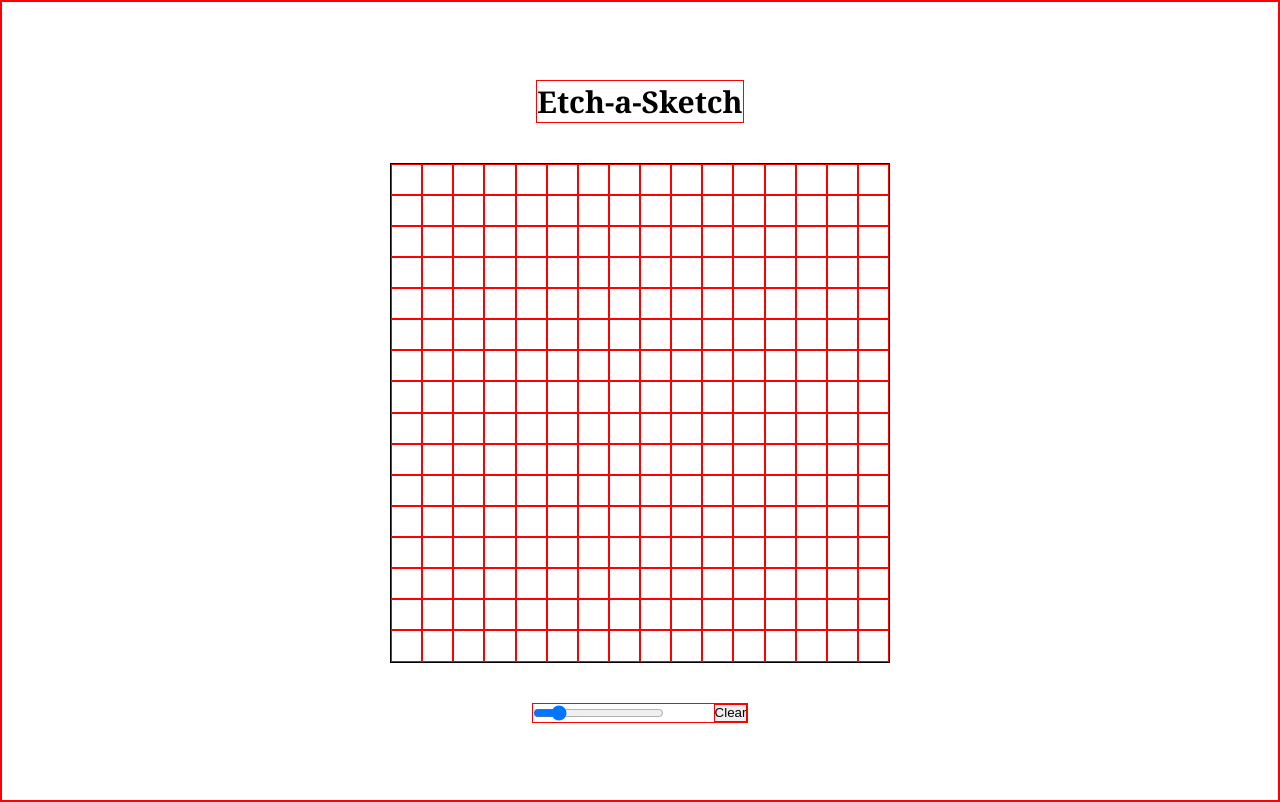
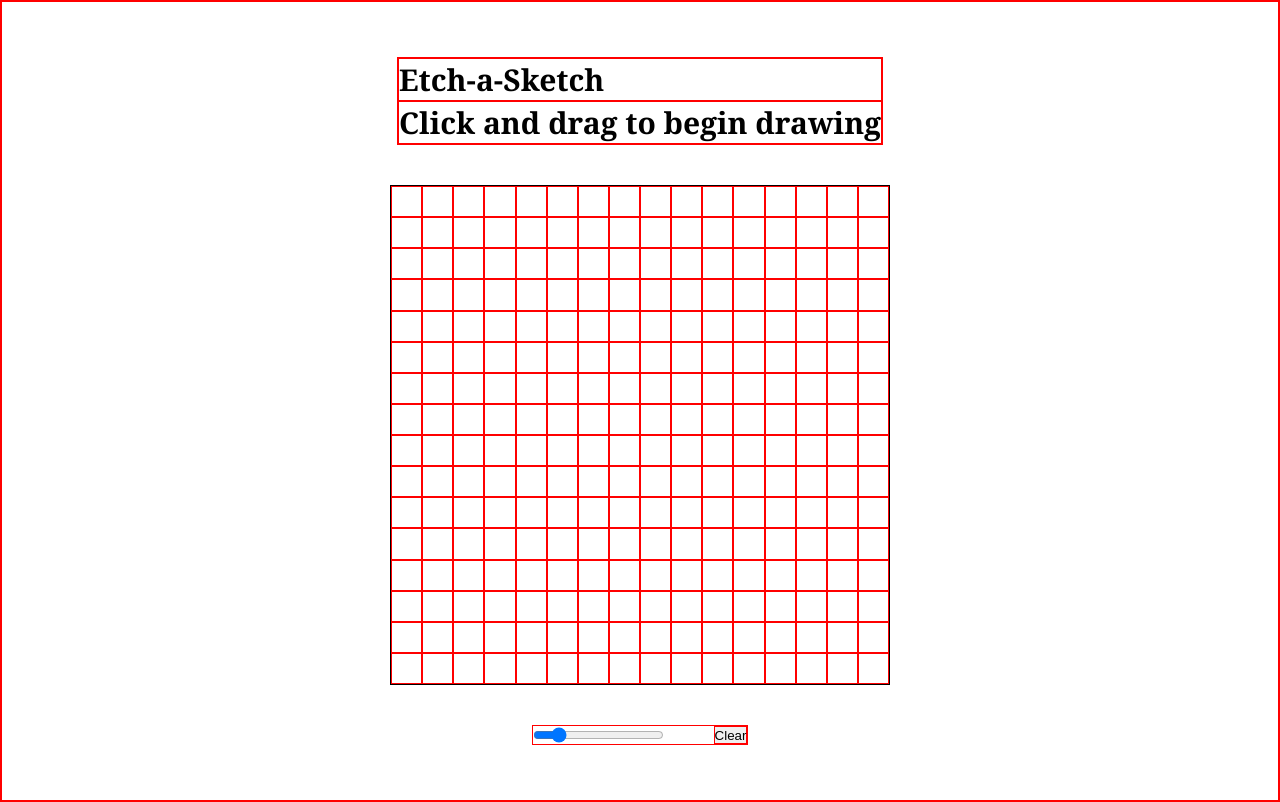
Before and after one commit to JonahTaye/Project-Etch-a-Sketch, a plain HTML site: page index.html in a window 1280 px wide. Drawn offline with Linux system fonts and the light colour scheme.

Commit message:
feat: add paragraph element to header div

```diff
--- a/index.html
+++ b/index.html
@@ -8,7 +8,11 @@
     <script src="script.js" defer></script>
 </head>
 <body>
-    <div class = "header">Etch-a-Sketch</div>
+    <div class = "header">
+        <div>Etch-a-Sketch</div>
+        <p>Click and drag to begin drawing</p>
+    </div>
+
     <div class = "container"></div>
     <div class = "button">
         <input type="range" min="1" max="100" value="16">
```
